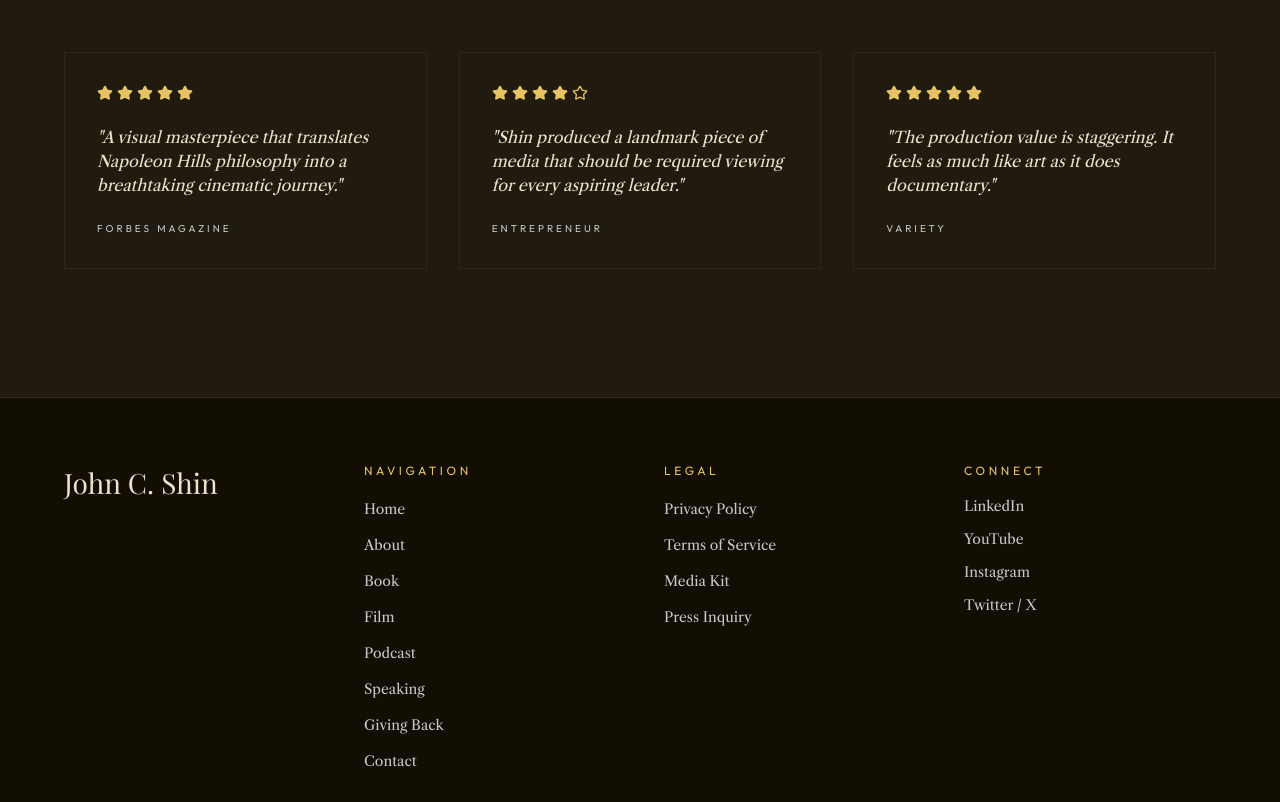
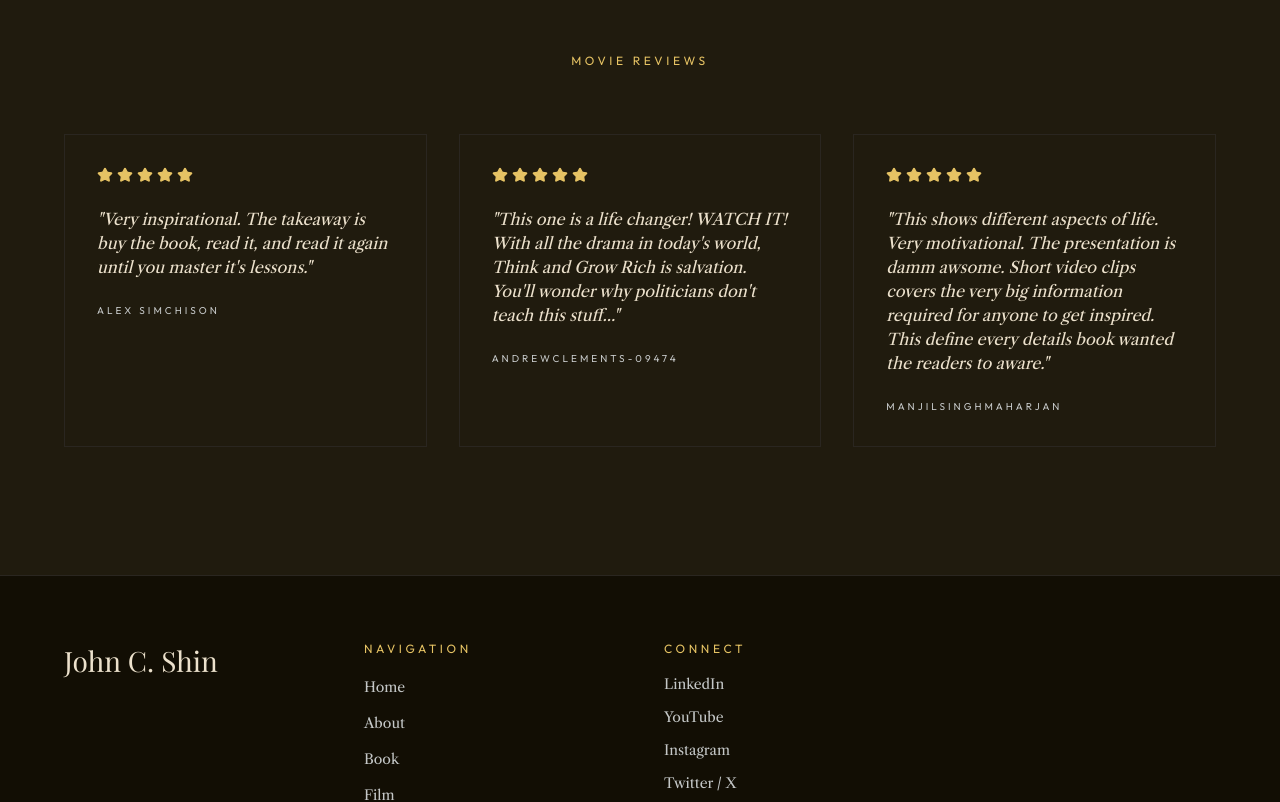
Before and after one commit to Marl6/shin, a Next.js app: page /film in a window 1280 px wide. Shown: the part 3940-4742 px from the top of the page. Built offline with nearby package versions, Linux system fonts and the light colour scheme; a web font is replaced by a local one.

Commit message:
CHORE: MINOR LINK FIX + HIDE UNRELATED SECTIONS

```diff
--- a/src/app/about/page.tsx
+++ b/src/app/about/page.tsx
@@ -226,7 +226,7 @@ export default function AboutPage() {
                 Where Every Legacy Begins
               </p>
             </Reveal>
-            <Reveal delayMs={150}>
+            {/*<Reveal delayMs={150}>
               <Link
                 href="/#about"
                 className={buttonStyles({ variant: "outline" })}
@@ -234,6 +234,7 @@ export default function AboutPage() {
                 View Full Archive
               </Link>
             </Reveal>
+            */}
           </div>
           <div className="grid grid-cols-1 md:grid-cols-12 gap-8">
             <Reveal className="md:col-span-8">
@@ -308,7 +309,7 @@ export default function AboutPage() {
         </Container>
       </section>
 
-      <section className="py-24 md:py-32">
+      {/*<section className="py-24 md:py-32">
         <Container>
           <Reveal>
             <div className="border border-divider p-10 md:p-16 flex flex-col md:flex-row items-center justify-between gap-10 relative overflow-hidden">
@@ -333,6 +334,7 @@ export default function AboutPage() {
           </Reveal>
         </Container>
       </section>
+      */}
     </div>
   );
 }
--- a/src/app/film/page.tsx
+++ b/src/app/film/page.tsx
@@ -26,6 +26,7 @@ const accessOptions = [
     note: "Lifetime access",
     cta: "Own a copy now",
     highlight: "Best Value",
+    href: "https://vimeo.com/ondemand/tgrlegacymovie",
     icon: <Download className="h-8 w-8" />,
     variant: "outline" as const,
   },
@@ -36,6 +37,7 @@ const accessOptions = [
     price: "$9.99",
     note: "48-hour access",
     cta: "Rent a copy now",
+    href: "https://vimeo.com/ondemand/tgrlegacymovie",
     icon: <Film className="h-8 w-8" />,
     variant: "outline" as const,
   },
@@ -80,7 +82,7 @@ export default function FilmPage() {
             <div className="flex flex-wrap gap-4">
               <Link
                 className={buttonStyles({ variant: "primary", size: "lg" })}
-                href="/#trailer"
+                href="#trailer"
               >
                 <Play className="h-4 w-4" />
                 Watch Trailer
@@ -122,16 +124,16 @@ export default function FilmPage() {
                   The Mission
                 </h3>
                 <p className="font-body text-[16px] text-on-surface-variant">
-                  Unlocking the secrets of the world's most successful minds
-                  through a narrative that bridges timeless principles with
-                  modern ambition.
+                  Unlocking the secrets of the world&apos;s most successful
+                  minds through a narrative that bridges timeless principles
+                  with modern ambition.
                 </p>
               </div>
               <div className="md:col-span-8">
                 <p className="font-body text-[18px] italic text-on-surface">
-                  "This film is not just a documentary; it is a movement. We are
-                  here to prove that the mind, when directed with purpose, can
-                  achieve the impossible."
+                  &quot;This film is not just a documentary; it is a movement.
+                  We are here to prove that the mind, when directed with
+                  purpose, can achieve the impossible.&quot;
                 </p>
               </div>
             </div>
@@ -171,7 +173,10 @@ export default function FilmPage() {
                     </div>
                   ) : null}
                   {option.cta ? (
-                    <button
+                    <Link
+                      href={option.href}
+                      target="_blank"
+                      rel="noopener noreferrer"
                       className={buttonStyles({
                         variant: option.variant,
                         size: "md",
@@ -179,14 +184,16 @@ export default function FilmPage() {
                       })}
                     >
                       {option.cta}
-                    </button>
+                    </Link>
                   ) : (
                     <div className="space-y-4 mt-6">
                       {["Apple TV+", "Amazon Prime", "Google Play"].map(
                         (platform) => (
                           <Link
                             key={platform}
-                            href="#"
+                            href={option.href}
+                            target="_blank"
+                            rel="noopener noreferrer"
                             className="flex items-center justify-between text-on-surface-variant hover:text-secondary"
                           >
                             <span className="font-ui text-[12px] uppercase tracking-[0.2em]">
@@ -215,7 +222,7 @@ export default function FilmPage() {
               <p className="font-body text-[18px] text-on-surface-variant mb-6">
                 Under the executive production of Sir John Shin, the production
                 spanned three continents, interviewing titans of industry to
-                distill the essence of Napoleon Hill's masterpiece.
+                distill the essence of Napoleon Hill&apos;s masterpiece.
               </p>
               <p className="font-body text-[16px] text-on-surface-variant">
                 Every frame was designed to evoke the intellectual intensity of
@@ -291,25 +298,30 @@ export default function FilmPage() {
       </section>
 
       <section className="py-24 md:py-32 bg-surface-container-low">
+        <Reveal className="text-center mb-16">
+          <p className="font-ui text-[12px] uppercase tracking-[0.3em] text-secondary mb-4">
+            Movie Reviews
+          </p>
+        </Reveal>
         <Container>
           <div className="grid grid-cols-1 md:grid-cols-3 gap-8">
             {[
               {
                 quote:
-                  "A visual masterpiece that translates Napoleon Hills philosophy into a breathtaking cinematic journey.",
-                source: "Forbes Magazine",
+                  "Very inspirational. The takeaway is buy the book, read it, and read it again until you master it's lessons.",
+                source: "Alex Simchison",
                 rating: 5,
               },
               {
                 quote:
-                  "Shin produced a landmark piece of media that should be required viewing for every aspiring leader.",
-                source: "Entrepreneur",
-                rating: 4,
+                  "This one is a life changer! WATCH IT! With all the drama in today's world, Think and Grow Rich is salvation. You'll wonder why politicians don't teach this stuff...",
+                source: "Andrewclements-09474",
+                rating: 5,
               },
               {
                 quote:
-                  "The production value is staggering. It feels as much like art as it does documentary.",
-                source: "Variety",
+                  "This shows different aspects of life. Very motivational. The presentation is damm awsome. Short video clips covers the very big information required for anyone to get inspired. This define every details book wanted the readers to aware.",
+                source: "manjilsinghmaharjan",
                 rating: 5,
               },
             ].map((review, index) => (
@@ -317,7 +329,7 @@ export default function FilmPage() {
                 <div className="border border-divider p-8 h-full">
                   <Stars rating={review.rating} className="mb-6" />
                   <p className="font-body text-[16px] italic text-on-surface mb-6">
-                    "{review.quote}"
+                    &quot;{review.quote}&quot;
                   </p>
                   <p className="font-ui text-[10px] uppercase tracking-[0.3em] text-on-surface-variant">
                     {review.source}
--- a/src/app/giving/page.tsx
+++ b/src/app/giving/page.tsx
@@ -187,7 +187,7 @@ export default function GivingPage() {
                 community projects.
               </p>
               <Link
-                href="https://allforone.org/donate"
+                href="https://allforone.org/become-a-sponsor/"
                 target="_blank"
                 rel="noreferrer"
                 className={buttonStyles({ variant: "outline", size: "lg" })}
--- a/src/app/speaking/page.tsx
+++ b/src/app/speaking/page.tsx
@@ -195,7 +195,7 @@ export default function SpeakingPage() {
         </Container>
       </section> */}
 
-      <section className="py-24 md:py-32 bg-surface-container-lowest">
+      {/*<section className="py-24 md:py-32 bg-surface-container-lowest">
         <Container>
           <Reveal className="text-center mb-16">
             <p className="font-ui text-[12px] uppercase tracking-[0.3em] text-secondary mb-4">
@@ -242,7 +242,7 @@ export default function SpeakingPage() {
             ))}
           </div>
         </Container>
-      </section>
+      </section> */}
 
       {/* <section className="py-16">
         <Container>
@@ -279,7 +279,7 @@ export default function SpeakingPage() {
                 <div className="flex items-center gap-3">
                   <Mail className="h-4 w-4 text-secondary" />
                   <span className="font-body text-[16px] text-on-surface">
-                    email@test.com
+                    johnshin@gmail.com
                   </span>
                 </div>
                 <div className="flex items-center gap-3">
--- a/src/components/layout/SiteFooter.tsx
+++ b/src/components/layout/SiteFooter.tsx
@@ -50,7 +50,7 @@ export default function SiteFooter() {
             ))}
           </ul>
         </div>
-        <div className="md:col-span-3">
+        {/*<div className="md:col-span-3">
           <p className="font-ui text-[12px] uppercase tracking-[0.3em] text-secondary mb-4">
             Legal
           </p>
@@ -67,6 +67,7 @@ export default function SiteFooter() {
             ))}
           </ul>
         </div>
+        */}
         <div className="md:col-span-3">
           <p className="font-ui text-[12px] uppercase tracking-[0.3em] text-secondary mb-4">
             Connect
```
